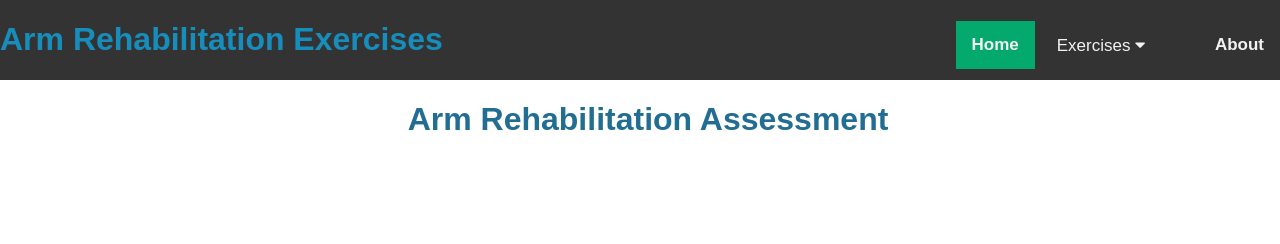
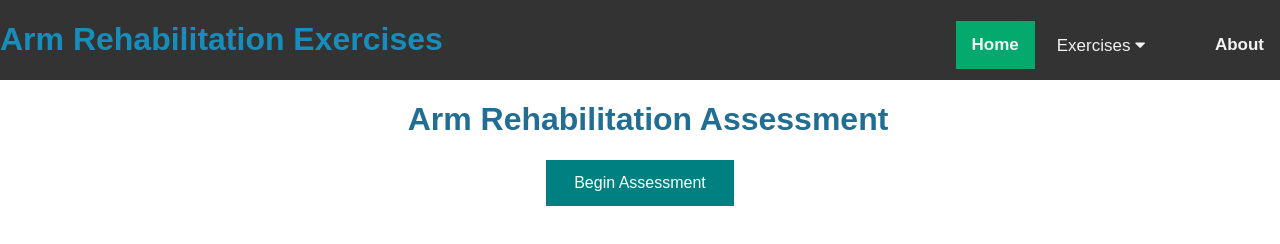
Before and after one commit to Shreya-Saravanan/Arm-Rehabilitation-Assessment, a plain HTML site: page web_pages/Home.html in a window 1280 px wide. Drawn offline with Linux system fonts and the light colour scheme.

Commit message:
Home.html Assessment Link Added

```diff
--- a/web_pages/Home.html
+++ b/web_pages/Home.html
@@ -35,7 +35,8 @@
 
 <div style="padding-left:16px;">
   <h1 style="color:#226e93; text-align: center">Arm Rehabilitation Assessment</h1>
-
+</div>
+<a class="btn" href="Exercises.html" role="button">Begin Assessment</a>
 
 </body>
 </html>
@@ -54,6 +55,23 @@ function myFunction() {
 
 <style>
 body {margin:0;font-family:Arial}
+
+.btn:link, .btn:visited {
+  background-color: teal;
+  color: white;
+  padding: 14px 28px;
+  text-align: center;
+  text-decoration: blink;
+  margin: 0 auto;
+  display: table;
+  justify-content: center;
+  align-items: center;
+}
+
+.btn:hover, .btn:active {
+  background-color: #178DBB;
+}
+
 
 .topnav {
   overflow: hidden;
```
